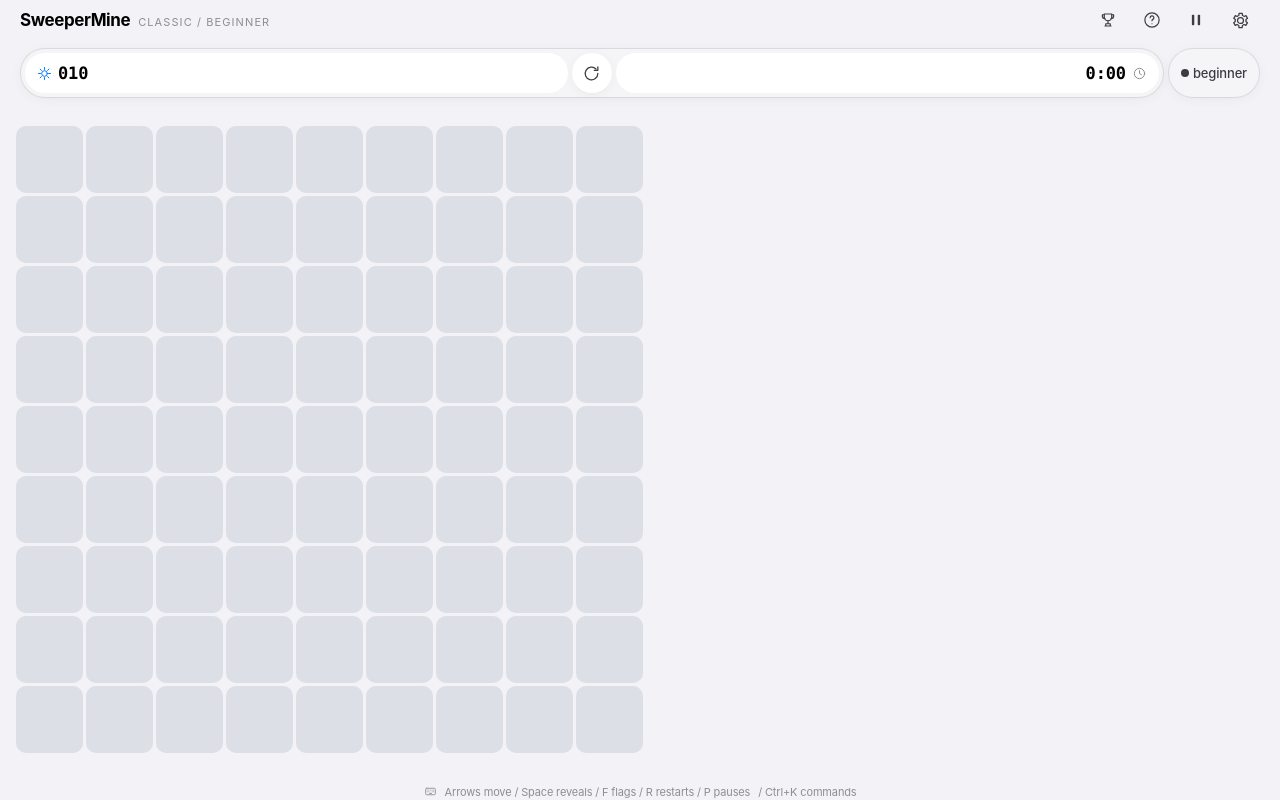
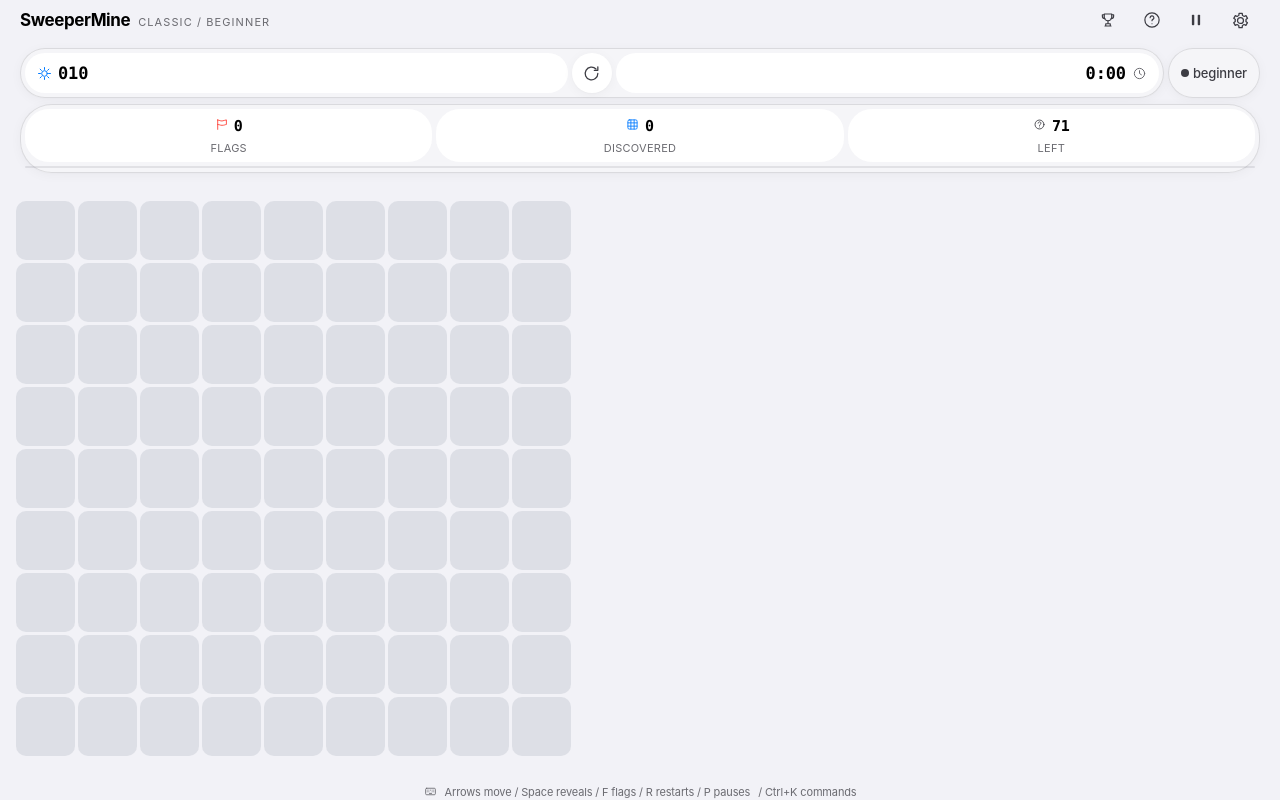
Before and after one commit to arundada9000/minesweeper, a Next.js app: page / in a window 1280 px wide. Built offline with nearby package versions, Linux system fonts and the light colour scheme.

Commit message:
feat(hud): run-progress strip with flags/discovered/left counts; raise light-theme secondary-text contrast for readability

```diff
--- a/src/components/game/GameScreen.tsx
+++ b/src/components/game/GameScreen.tsx
@@ -427,7 +427,7 @@ export function GameScreen() {
       <div className="no-select flex h-dvh flex-col bg-canvas">
       <header className="safe-top flex items-center justify-between px-5 pt-2.5">
         <div className="flex items-baseline gap-2">
-          <h1 className="text-lg font-bold tracking-tight text-ink">SweeperMine</h1>
+          <h1 className="text-lg font-bold tracking-tight text-ink font-display">SweeperMine</h1>
           <span className="hidden text-2xs uppercase tracking-widest text-ink-muted sm:block">{modeLabel} / {presetLabel}</span>
         </div>
         <div className="flex items-center gap-1">
--- a/src/components/game/Hud.tsx
+++ b/src/components/game/Hud.tsx
@@ -5,8 +5,9 @@
 
 import { useGame } from "@/game/useGameStore";
 import { getMode } from "@/engine/modes";
+import type { GameEngine } from "@/engine/game";
 import { formatClock } from "../ui/primitives";
-import { ClockIcon, MineIcon, RestartIcon, UndoIcon } from "../ui/icons";
+import { ClockIcon, FlagIcon, GridIcon, MineIcon, QuestionIcon, RestartIcon, UndoIcon } from "../ui/icons";
 
 const PHASE_TINT: Record<string, string> = {
   ready: "text-ink-soft",
@@ -16,6 +17,44 @@ const PHASE_TINT: Record<string, string> = {
   lost: "text-red",
   idle: "text-ink-muted",
 };
+
+function RunStats({ engine }: { engine: GameEngine }) {
+  const cfg = engine.config;
+  const totalCells = cfg.width * cfg.height;
+  const safeCells = totalCells - cfg.mineCount;
+  const uncovered = engine.revealedSafeCount;
+  const left = Math.max(0, safeCells - uncovered);
+  const progress = safeCells > 0 ? uncovered / safeCells : 0;
+
+  return (
+    <div role="group" aria-label="Run progress" className="grid grid-cols-3 items-stretch gap-1 rounded-2xl bg-surface-2/90 p-1 shadow-ios hairline backdrop-blur-md">
+      <div className="flex flex-col items-center justify-center gap-0.5 rounded-xl bg-elevated px-2 py-1.5">
+        <div className="flex items-baseline gap-1.5">
+          <FlagIcon size={13} className="text-flag" />
+          <span className="font-mono text-base font-bold tabular text-ink">{engine.flagsPlaced}</span>
+        </div>
+        <span className="text-2xs uppercase tracking-wide text-ink-muted">Flags</span>
+      </div>
+      <div className="flex flex-col items-center justify-center gap-0.5 rounded-xl bg-elevated px-2 py-1.5">
+        <div className="flex items-baseline gap-1.5">
+          <GridIcon size={13} className="text-accent" />
+          <span className="font-mono text-base font-bold tabular text-ink">{uncovered}</span>
+        </div>
+        <span className="text-2xs uppercase tracking-wide text-ink-muted">Discovered</span>
+      </div>
+      <div className="flex flex-col items-center justify-center gap-0.5 rounded-xl bg-elevated px-2 py-1.5">
+        <div className="flex items-baseline gap-1.5">
+          <QuestionIcon size={13} className="text-ink-soft" />
+          <span className="font-mono text-base font-bold tabular text-ink">{left}</span>
+        </div>
+        <span className="text-2xs uppercase tracking-wide text-ink-muted">Left</span>
+      </div>
+      <div className="col-span-3 h-0.5 overflow-hidden rounded-full bg-track" role="presentation">
+        <div className="h-full rounded-full bg-accent transition-[width] duration-300 ease-out" style={{ width: `${progress * 100}%` }} />
+      </div>
+    </div>
+  );
+}
 
 export function Hud({ onModeClick, onUndo, onRestart }: { onModeClick: () => void; onUndo: () => void; onRestart: () => void }) {
   useGame((s) => s.clockVersion);
@@ -39,8 +78,9 @@ export function Hud({ onModeClick, onUndo, onRestart }: { onModeClick: () => voi
   const modeLabel = mode === "daily" ? "Today" : preset === "custom" ? `${cfg.width}×${cfg.height}` : preset;
 
   return (
-    <div className="mx-5 flex items-stretch gap-1">
-      <div className="grid flex-1 grid-cols-[1fr_auto_1fr] items-stretch gap-1 rounded-2xl bg-surface-2/90 p-1 shadow-ios hairline backdrop-blur-md">
+    <div className="mx-5 flex flex-col gap-1.5">
+      <div className="flex items-stretch gap-1">
+        <div className="grid flex-1 grid-cols-[1fr_auto_1fr] items-stretch gap-1 rounded-2xl bg-surface-2/90 p-1 shadow-ios hairline backdrop-blur-md">
         <div className="flex items-center justify-start gap-1.5 rounded-xl bg-elevated px-3" aria-label={`${minesLeft} mines left`}>
           <MineIcon size={15} className="text-accent" />
           <span className="font-mono text-lg font-bold tabular text-ink">{String(minesLeft).padStart(3, "0")}</span>
@@ -91,6 +131,9 @@ export function Hud({ onModeClick, onUndo, onRestart }: { onModeClick: () => voi
         <span className={`size-2 rounded-full bg-current ${PHASE_TINT[engine.phase] ?? "text-ink-muted"}`} />
         <span className="font-medium">{modeLabel}</span>
       </button>
+      </div>
+
+      <RunStats engine={engine} />
     </div>
   );
 }
--- a/src/styles/tokens.css
+++ b/src/styles/tokens.css
@@ -77,7 +77,7 @@
   --elevated: #ffffff;
   --ink: #000000;
   --ink-soft: #3c3c43;
-  --ink-muted: #8e8e93;
+  --ink-muted: #6b6b71;
   --line: rgba(60, 60, 67, 0.14);
   --line-strong: rgba(60, 60, 67, 0.3);
 
@@ -138,7 +138,7 @@
   --elevated: #ffffff;
   --ink: #111827;
   --ink-soft: #4b5563;
-  --ink-muted: #9ca3af;
+  --ink-muted: #5c6570;
   --line: rgba(156, 163, 175, 0.24);
   --line-strong: rgba(156, 163, 175, 0.42);
 
@@ -196,7 +196,7 @@
   --elevated: #fbf4e4;
   --ink: #2c220e;
   --ink-soft: #5c4b27;
-  --ink-muted: #87744d;
+  --ink-muted: #6b5b37;
   --line: rgba(92, 75, 39, 0.16);
   --line-strong: rgba(92, 75, 39, 0.3);
 
```
Also changed, not shown: rules/tracker.md (+2 -0 lines).
